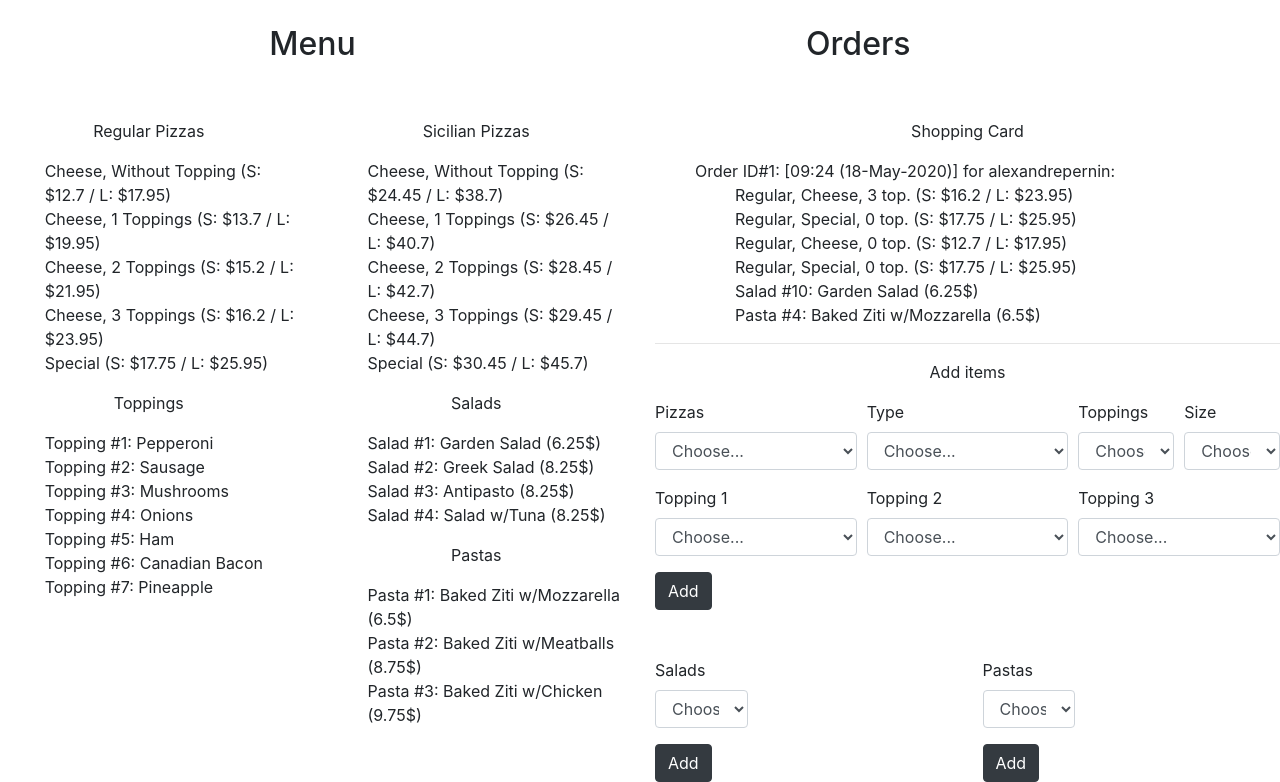
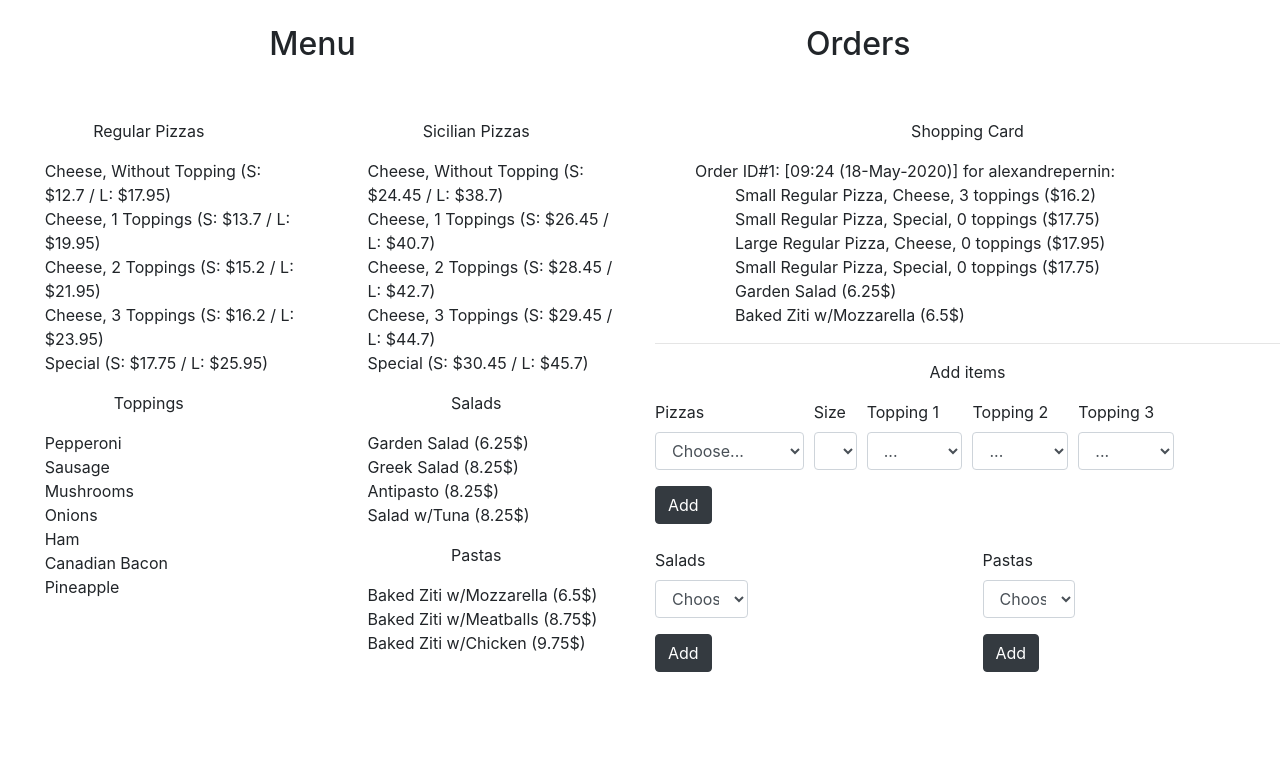
Before and after one commit to alexandrepernin/EDX_project3, a Django app: page / in a window 1280 px wide. Shown: the part 147-929 px from the top of the page. After the commit the page ends 819 px from the top, so only its background shows below. Run offline with Django 3.2, Linux system fonts and the light colour scheme; a user stored in the database is signed in; data comes from the database, SQL or seed files in the repository; both versions use the stored data as it was after the commit; some libraries are stand-ins or nearby versions.

Commit message:
Complete mechanism for pizzas

```diff
--- a/orders/models.py
+++ b/orders/models.py
@@ -7,7 +7,7 @@ class Topping(models.Model):
     name = models.CharField(max_length=64)
 
     def __str__(self):
-        return "Topping #{}: {}".format(self.id, self.name)
+        return "{}".format(self.name)
 
 class Pizza(models.Model):
     type = models.CharField(max_length=8, choices=[('regular', 'Regular'), ('sicilian', 'Sicilian')], default='regular')
@@ -20,7 +20,13 @@ class Pizza(models.Model):
     menu = models.BooleanField(default=False)
 
     def __str__(self):
-        return f"{self.type.capitalize()}, {self.name.capitalize()}, {self.toppings_nb} top. (S: ${self.price_small} / L: ${self.price_large})"
+        if self.menu==True:
+            return f"{self.type.capitalize()}, {self.name.capitalize()}, {self.toppings_nb} top. (S: ${self.price_small} / L: ${self.price_large})"
+        else:
+            if self.size=='S':
+                return f"Small {self.type.capitalize()} Pizza, {self.name.capitalize()}, {self.toppings_nb} toppings (${self.price_small})"
+            else:
+                return f"Large {self.type.capitalize()} Pizza, {self.name.capitalize()}, {self.toppings_nb} toppings (${self.price_large})"
 
 class Pasta(models.Model):
     name = models.CharField(max_length=64)
@@ -28,7 +34,7 @@ class Pasta(models.Model):
     menu = models.BooleanField(default=False)
 
     def __str__(self):
-        return "Pasta #{}: {} ({}$)".format(self.id, self.name, self.price)
+        return "{} ({}$)".format(self.name, self.price)
 
 class Salad(models.Model):
     name = models.CharField(max_length=64)
@@ -36,7 +42,7 @@ class Salad(models.Model):
     menu = models.BooleanField(default=False)
 
     def __str__(self):
-        return "Salad #{}: {} ({}$)".format(self.id, self.name, self.price)
+        return "{} ({}$)".format(self.name, self.price)
 
 class Dinner(models.Model):
     name = models.CharField(max_length=64)
--- a/orders/templates/orders/index.html
+++ b/orders/templates/orders/index.html
@@ -97,74 +97,57 @@ Menu
 <form id="pizza_form" method="post">
   {% csrf_token %}
   <div class="form-row">
-    <div class="form-group col-md-4">
+    <div class="form-group col-md-3">
       <label for="inputState">Pizzas</label>
-      <select id="pizza_type" class="form-control">
+      <select id="pizza" class="form-control">
         <option selected>Choose...</option>
-        <option>Regular</option>
-        <option>Sicilian</option>
+        <option> Regular, Cheese </option>
+        <option> Regular, Special </option>
+        <option> Sicilian, Cheese </option>
+        <option> Sicilian, Special </option>
       </select>
     </div>
-    <div class="form-group col-md-4">
-      <label for="inputState">Type</label>
-      <select id="pizza_name" class="form-control">
-        <option selected>Choose...</option>
-        <option>Cheese</option>
-        <option>Special</option>
-      </select>
-    </div>
-    <div class="form-group col-md-2">
-      <label for="inputState">Toppings</label>
-      <select id="pizza_topping_nb" class="form-control">
-        <option selected>Choose...</option>
-        <option>0</option>
-        <option>1</option>
-        <option>2</option>
-        <option>3</option>
-      </select>
-    </div>
-    <div class="form-group col-md-2">
+    <div class="form-group col-md-1">
       <label for="inputState">Size</label>
       <select id="pizza_size" class="form-control">
-        <option selected>Choose...</option>
+        <option selected>...</option>
         <option>Small</option>
         <option>Large</option>
       </select>
     </div>
-  </div>
-  <div class="form-row">
-    <div class="form-group col-md-4">
+    <div class="form-group col-md-2">
       <label for="inputState">Topping 1</label>
       <select id="pizza_top1" class="form-control">
-        <option selected>Choose...</option>
+        <option selected>...</option>
+        <option>No Topping</option>
         {% for topping in Toppings %}
         <option>{{topping.name}}</option>
         {% endfor %}
       </select>
     </div>
-    <div class="form-group col-md-4">
+    <div class="form-group col-md-2">
       <label for="inputState">Topping 2</label>
       <select id="pizza_top2" class="form-control">
-        <option selected>Choose...</option>
+        <option selected>...</option>
+        <option>No Topping</option>
         {% for topping in Toppings %}
         <option>{{topping.name}}</option>
         {% endfor %}
       </select>
     </div>
-    <div class="form-group col-md-4">
+    <div class="form-group col-md-2">
       <label for="inputState">Topping 3</label>
       <select id="pizza_top3" class="form-control">
-        <option selected>Choose...</option>
+        <option selected>...</option>
+        <option>No Topping</option>
         {% for topping in Toppings %}
         <option>{{topping.name}}</option>
         {% endfor %}
       </select>
     </div>
-  </div>
+    </div>
   <button type="submit" class="btn btn-dark">Add</button>
 </form>
-
-<br>
 <br>
 <div class="row">
   <div class="col-6">
@@ -242,10 +225,8 @@ Menu
   //PIZZAS
   function post_new_pizza_order() {
     const request = new XMLHttpRequest();
-    var type_bar = document.getElementById("pizza_type");
-    var name_bar = document.getElementById("pizza_name");
+    var pizza_bar = document.getElementById("pizza");
     var size_bar = document.getElementById("pizza_size");
-    var topping_nb_bar = document.getElementById("pizza_topping_nb");
     var top1_bar = document.getElementById("pizza_top1");
     var top2_bar = document.getElementById("pizza_top2");
     var top3_bar = document.getElementById("pizza_top3");
@@ -256,10 +237,8 @@ Menu
         location.reload();
     };
     const data = new FormData();
-    data.append('type', type_bar.options[type_bar.selectedIndex].text);
-    data.append('name', name_bar.options[name_bar.selectedIndex].text);
+    data.append('pizza', pizza_bar.options[pizza_bar.selectedIndex].text);
     data.append('size', size_bar.options[size_bar.selectedIndex].text);
-    data.append('toppings_nb', topping_nb_bar.options[topping_nb_bar.selectedIndex].text);
     data.append('top1', top1_bar.options[top1_bar.selectedIndex].text);
     data.append('top2', top2_bar.options[top2_bar.selectedIndex].text);
     data.append('top3', top3_bar.options[top3_bar.selectedIndex].text);
--- a/orders/views.py
+++ b/orders/views.py
@@ -92,11 +92,44 @@ def order_pasta(request):
 def order_pizza(request):
     logger.error("Processing code for order_pizza")
     username=request.user.username
-    name = request.POST["name"]
-    type = request.POST["type"]
+    #Dealing with name and type
+    pizza = request.POST["pizza"].split(',')
+    pizza = [info.strip() for info in pizza]
+    type = pizza[0]
+    type = type[0].lower() + type[1:]
+    name = pizza[1]
+    name = name[0].lower()+ name[1:]
+    #Dealing with toppings
+    ordered_toppings = []
+    topping_list = Topping.objects.all()
+    topping_list = [x.name for x in topping_list]
+    for id in [1,2,3]:
+        from_form = request.POST[f"top{id}"]
+        if from_form in topping_list:
+            ordered_toppings.append(from_form)
+    ordered_toppings = list(set(ordered_toppings))
+    ## TODO:
+    if name=="special":
+        ordered_toppings = []
+    topping_nb = len(ordered_toppings)
+    #Dealing with size
     size = request.POST["size"]
-    topping_nb = request.POST["toppings_nb"]
-    #pizza_menu = Pizza.objects.filter(menu=True, type=type, name=name, size=size, toppings_nb=topping_nb)[0]
-    logger.error("{}, {}, {} and {} for user {}".format(name, type, size, topping_nb, username))
-    #logger.error(str(pizza_menu))
+    size=size[:1]
+    logger.error(f"{username}: {type} pizza {name} of size {size} with {topping_nb} toppings")
+    #Prices
+    pizza_menu = Pizza.objects.filter(menu=True, type=type, name=name, toppings_nb=topping_nb)[0]
+    price_small = pizza_menu.price_small
+    price_large = pizza_menu.price_large
+    #Adding toppings to pizza
+    pizza_to_add = Pizza(menu=False, type=type, name=name, size=size, price_small=price_small, price_large=price_large, toppings_nb=topping_nb)
+    pizza_to_add.save()
+    for topping in ordered_toppings:
+        topping_to_add = Topping.objects.filter(name=topping)[0]
+        pizza_to_add.toppings.add(topping_to_add)
+    pizza_to_add.save()
+    #Adding pizza to order
+    logger.error("Adding to order the pizza"+str(pizza_to_add))
+    current_order = Order.objects.filter(user=request.user, validated=False)[0]
+    current_order.pizzas.add(pizza_to_add)
+    current_order.save()
     return JsonResponse({"success": True})
```
Also changed, not shown: db.sqlite3.
